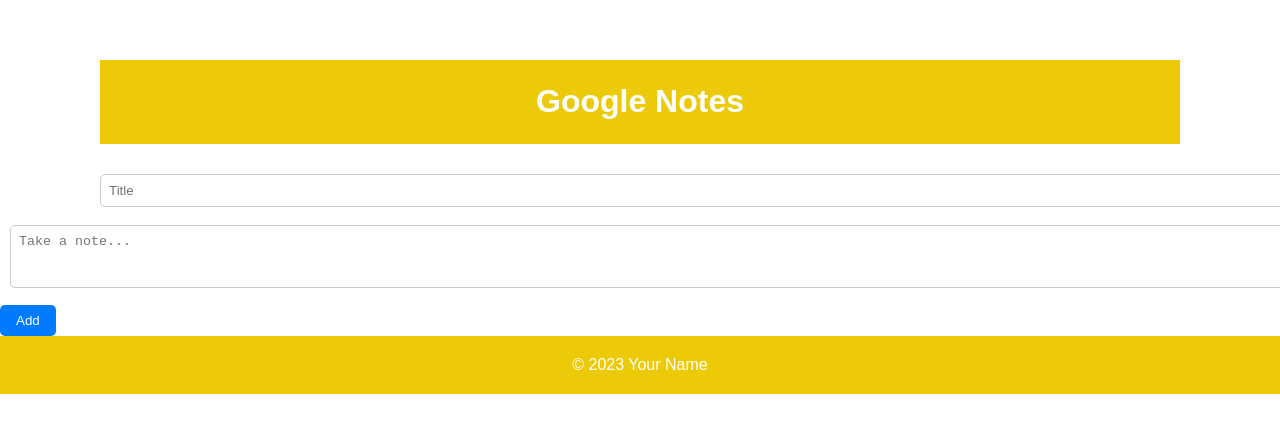
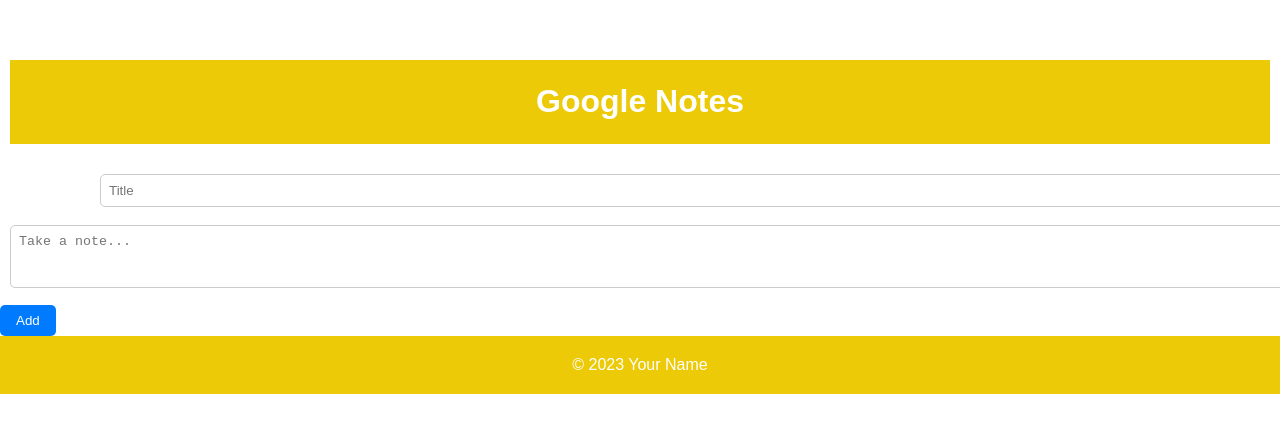
Before and after one commit to iamneo-production/beacfdbedeedabeccaadbefbaadefeccdfedffdff, a React (Create React App) app in the folder reactapp/: page / in a window 1280 px wide. Shown: the part 173-606 px from the top of the page. Built offline with nearby package versions, Linux system fonts and the light colour scheme.

Commit message:
Backup Commit

```diff
--- a/reactapp/src/App.css
+++ b/reactapp/src/App.css
@@ -8,8 +8,8 @@
 }
 
 header{
-  margin-left: 100px;
-  margin-right: 100px;
+  margin-left: 10px;
+  margin-right: 10px;
 
 }
 #title{
```
